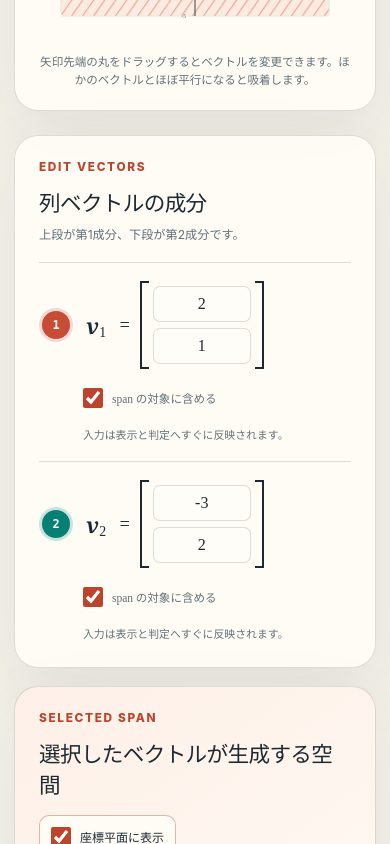
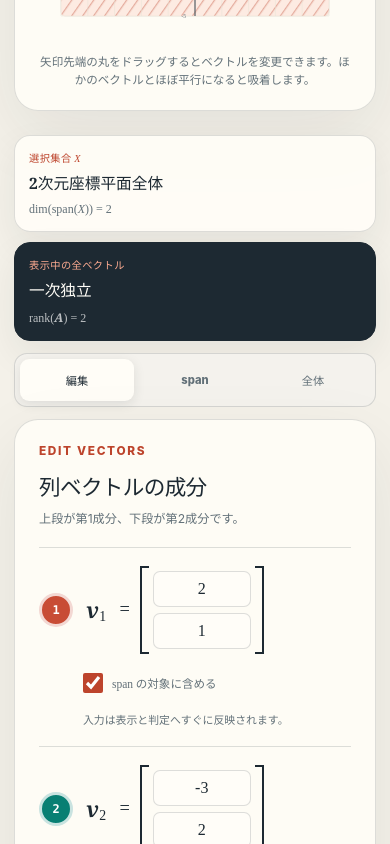
Before and after one commit to d-kitamura/linear-algebra-visual-lab, a React (Vite) app: page / in a window 390 px wide. Shown: the part 900-1744 px from the top of the page. Built offline with nearby package versions, Linux system fonts and the light colour scheme.

Commit message:
2.5 生成する空間（span）の選択と幾何表示 完了後に表示修正

```diff
--- a/src/app/App.css
+++ b/src/app/App.css
@@ -372,7 +372,119 @@
 
 .analysis-column {
   display: grid;
-  gap: 18px;
+  gap: 12px;
+}
+
+.analysis-summary {
+  display: grid;
+  grid-template-columns: repeat(2, minmax(0, 1fr));
+  gap: 10px;
+}
+
+.summary-tile {
+  min-width: 0;
+  min-height: 108px;
+  padding: 14px;
+  display: grid;
+  align-content: space-between;
+  justify-items: start;
+  gap: 8px;
+  border: 1px solid var(--line);
+  border-radius: 16px;
+  color: var(--ink);
+  background: color-mix(in srgb, var(--paper) 92%, transparent);
+  box-shadow: 0 14px 36px rgba(28, 36, 44, 0.07);
+  text-align: left;
+  cursor: pointer;
+  transition: border-color 120ms ease, transform 120ms ease, box-shadow 120ms ease;
+}
+
+.summary-tile:hover {
+  border-color: color-mix(in srgb, var(--accent) 52%, var(--line));
+  box-shadow: 0 16px 42px rgba(28, 36, 44, 0.1);
+  transform: translateY(-1px);
+}
+
+.summary-tile:focus-visible {
+  outline: 3px solid color-mix(in srgb, var(--accent) 28%, transparent);
+  outline-offset: 2px;
+}
+
+.summary-all {
+  color: var(--paper);
+  border-color: var(--ink);
+  background: var(--ink);
+}
+
+.summary-label {
+  color: var(--accent-strong);
+  font-size: 0.64rem;
+  font-weight: 850;
+  letter-spacing: 0.04em;
+}
+
+.summary-all .summary-label {
+  color: var(--accent-soft);
+}
+
+.summary-tile strong {
+  min-width: 0;
+  font-family: var(--display-font);
+  font-size: 0.98rem;
+  line-height: 1.35;
+  overflow-wrap: anywhere;
+}
+
+.summary-math {
+  color: var(--muted);
+  font-family: "Cambria Math", "STIX Two Math", "Times New Roman", serif;
+  font-size: 0.75rem;
+}
+
+.summary-all .summary-math {
+  color: rgba(255, 255, 255, 0.7);
+}
+
+.inspector-tablist {
+  padding: 5px;
+  display: grid;
+  grid-template-columns: repeat(3, minmax(0, 1fr));
+  gap: 4px;
+  border: 1px solid var(--line);
+  border-radius: 13px;
+  background: color-mix(in srgb, var(--ink) 5%, var(--paper));
+}
+
+.inspector-tablist button {
+  min-width: 0;
+  min-height: 42px;
+  padding: 7px 8px;
+  border: 0;
+  border-radius: 9px;
+  color: var(--muted);
+  background: transparent;
+  font-size: 0.7rem;
+  font-weight: 800;
+  cursor: pointer;
+}
+
+.inspector-tablist button[aria-selected='true'] {
+  color: var(--ink);
+  background: var(--paper);
+  box-shadow: 0 3px 12px rgba(28, 36, 44, 0.1);
+}
+
+.inspector-tablist button:focus-visible {
+  outline: 3px solid color-mix(in srgb, var(--accent) 28%, transparent);
+  outline-offset: 1px;
+}
+
+.tab-label-short {
+  display: none;
+}
+
+.inspector-panel[hidden] {
+  display: none;
 }
 
 .result-card {
@@ -928,11 +1040,14 @@
   }
 
   .analysis-column {
-    grid-template-columns: minmax(0, 1.1fr) minmax(260px, 0.9fr);
+    grid-template-columns: 1fr;
   }
+}
 
-  .development-note {
-    grid-column: 1 / -1;
+@media (min-width: 981px) and (min-height: 820px) {
+  .plot-card {
+    position: sticky;
+    top: 18px;
   }
 }
 
@@ -978,6 +1093,22 @@
     grid-template-columns: 1fr;
   }
 
+  .analysis-summary {
+    grid-template-columns: 1fr;
+  }
+
+  .summary-tile {
+    min-height: 92px;
+  }
+
+  .tab-label-wide {
+    display: none;
+  }
+
+  .tab-label-short {
+    display: inline;
+  }
+
   .metric-grid {
     gap: 12px;
   }
@@ -991,7 +1122,4 @@
     font-size: 20px;
   }
 
-  .development-note {
-    grid-column: auto;
-  }
 }
--- a/src/app/App.tsx
+++ b/src/app/App.tsx
@@ -1,4 +1,9 @@
-import { useMemo, useState, type CSSProperties } from 'react';
+import {
+  useMemo,
+  useState,
+  type CSSProperties,
+  type KeyboardEvent as ReactKeyboardEvent,
+} from 'react';
 import { analyzeVectorSet, type VectorValue } from '../domain';
 import { MAX_ABSOLUTE_COORDINATE, type ShareStateV1 } from '../sharing';
 import {
@@ -21,9 +26,15 @@
 
 const vectorColors = ['#c84c35', '#087f73'];
 const coordinateNames = ['第1成分', '第2成分'] as const;
+const inspectorTabs = [
+  { id: 'edit', label: 'ベクトル編集', shortLabel: '編集' },
+  { id: 'span', label: '生成する空間', shortLabel: 'span' },
+  { id: 'all', label: '全ベクトル', shortLabel: '全体' },
+] as const;
 
 type CoordinateDrafts = Readonly<Record<string, readonly string[]>>;
 type ViewMode = 'auto' | 'manual';
+type InspectorTabId = typeof inspectorTabs[number]['id'];
 
 export function App() {
   const [state, setState] = useState<ShareStateV1>(() => DEFAULT_2D_SHARE_STATE);
@@ -34,6 +45,7 @@
   const [manualViewport, setManualViewport] = useState<PlaneViewport | null>(null);
   const [dragViewport, setDragViewport] = useState<PlaneViewport | null>(null);
   const [parallelSnapTargetId, setParallelSnapTargetId] = useState<string | null>(null);
+  const [activeInspectorTab, setActiveInspectorTab] = useState<InspectorTabId>('edit');
   const analysis = useMemo(
     () => analyzeVectorSet({ dimension: state.dim, vectors: state.vectors }),
     [state],
@@ -127,6 +139,30 @@
       ...current,
       visualization: { ...current.visualization, showSpan },
     }));
+  }
+
+  function handleInspectorTabKeyDown(
+    event: ReactKeyboardEvent<HTMLButtonElement>,
+  ): void {
+    const currentIndex = inspectorTabs.findIndex((tab) => tab.id === activeInspectorTab);
+    let nextIndex = currentIndex;
+
+    if (event.key === 'ArrowRight') {
+      nextIndex = (currentIndex + 1) % inspectorTabs.length;
+    } else if (event.key === 'ArrowLeft') {
+      nextIndex = (currentIndex - 1 + inspectorTabs.length) % inspectorTabs.length;
+    } else if (event.key === 'Home') {
+      nextIndex = 0;
+    } else if (event.key === 'End') {
+      nextIndex = inspectorTabs.length - 1;
+    } else {
+      return;
+    }
+
+    event.preventDefault();
+    const nextTab = inspectorTabs[nextIndex];
+    setActiveInspectorTab(nextTab.id);
+    document.getElementById(`inspector-tab-${nextTab.id}`)?.focus();
   }
 
   function handleCoordinateChange(
@@ -249,7 +285,60 @@
           </section>
 
           <aside className="analysis-column" aria-label="ベクトル集合の編集と解析結果">
-            <section className="vector-editor-card" aria-labelledby="vector-editor-title">
+            <section className="analysis-summary" aria-labelledby="analysis-summary-title">
+              <h2 className="visually-hidden" id="analysis-summary-title">現在の解析要約</h2>
+              <button
+                className="summary-tile summary-span"
+                type="button"
+                onClick={() => setActiveInspectorTab('span')}
+              >
+                <span className="summary-label">選択集合 <span className="math-set-name">X</span></span>
+                <strong>{spanShape.summary}</strong>
+                <span className="summary-math">
+                  <MathOperator name="dim" />(<MathOperator name="span" />(<span className="math-set-name">X</span>))
+                  {' = '}{spanAnalysis.spanDimension}
+                </span>
+              </button>
+              <button
+                className="summary-tile summary-all"
+                type="button"
+                onClick={() => setActiveInspectorTab('all')}
+              >
+                <span className="summary-label">表示中の全ベクトル</span>
+                <strong>{isIndependent ? '一次独立' : '一次従属'}</strong>
+                <span className="summary-math">
+                  <MathOperator name="rank" />(<MathMatrixName />)
+                  {' = '}{analysis.rank}
+                </span>
+              </button>
+            </section>
+
+            <div className="inspector-tablist" role="tablist" aria-label="編集・解析の詳細">
+              {inspectorTabs.map((tab) => (
+                <button
+                  key={tab.id}
+                  id={`inspector-tab-${tab.id}`}
+                  type="button"
+                  role="tab"
+                  aria-selected={activeInspectorTab === tab.id}
+                  aria-controls={`inspector-panel-${tab.id}`}
+                  tabIndex={activeInspectorTab === tab.id ? 0 : -1}
+                  onClick={() => setActiveInspectorTab(tab.id)}
+                  onKeyDown={handleInspectorTabKeyDown}
+                >
+                  <span className="tab-label-wide">{tab.label}</span>
+                  <span className="tab-label-short">{tab.shortLabel}</span>
+                </button>
+              ))}
+            </div>
+
+            <section
+              className="vector-editor-card inspector-panel"
+              id="inspector-panel-edit"
+              role="tabpanel"
+              aria-labelledby="inspector-tab-edit vector-editor-title"
+              hidden={activeInspectorTab !== 'edit'}
+            >
               <p className="panel-kicker">Edit vectors</p>
               <h2 id="vector-editor-title">列ベクトルの成分</h2>
               <p className="editor-hint">上段が第1成分、下段が第2成分です。</p>
@@ -329,7 +418,13 @@
               </div>
             </section>
 
-            <section className={`span-card is-rank-${spanAnalysis.rank}`} aria-labelledby="span-card-title">
+            <section
+              className={`span-card inspector-panel is-rank-${spanAnalysis.rank}`}
+              id="inspector-panel-span"
+              role="tabpanel"
+              aria-labelledby="inspector-tab-span span-card-title"
+              hidden={activeInspectorTab !== 'span'}
+            >
               <div className="span-card-heading">
                 <div>
                   <p className="panel-kicker">Selected span</p>
@@ -386,7 +481,13 @@
               </dl>
             </section>
 
-            <section className={`result-card ${isIndependent ? 'is-independent' : 'is-dependent'}`}>
+            <section
+              className={`result-card inspector-panel ${isIndependent ? 'is-independent' : 'is-dependent'}`}
+              id="inspector-panel-all"
+              role="tabpanel"
+              aria-labelledby="inspector-tab-all"
+              hidden={activeInspectorTab !== 'all'}
+            >
               <p className="panel-kicker">All vectors</p>
               <MatrixDefinition vectors={state.vectors} />
               <p className="result-symbol" aria-hidden="true">{isIndependent ? '∥' : '≈'}</p>
@@ -554,11 +655,13 @@
 function describeSpanShape(rank: number): {
   readonly heading: string;
   readonly explanation: string;
+  readonly summary: string;
 } {
   if (rank === 0) {
     return {
       heading: '原点だけです',
       explanation: '生成する空間は、零ベクトルだけからなる零部分空間です。',
+      summary: '原点',
     };
   }
 
@@ -566,12 +669,14 @@
     return {
       heading: '原点を通る直線です',
       explanation: '選択した非零ベクトルの実数倍が、この直線全体を作ります。',
+      summary: '原点を通る直線',
     };
   }
 
   return {
     heading: '2次元座標平面全体です',
     explanation: '2本の一次独立な方向によって、平面上のすべてのベクトルを作れます。',
+    summary: '2次元座標平面全体',
   };
 }
 
```
Also changed, not shown: 4 other files (tests, documents, lock files or other folders).
